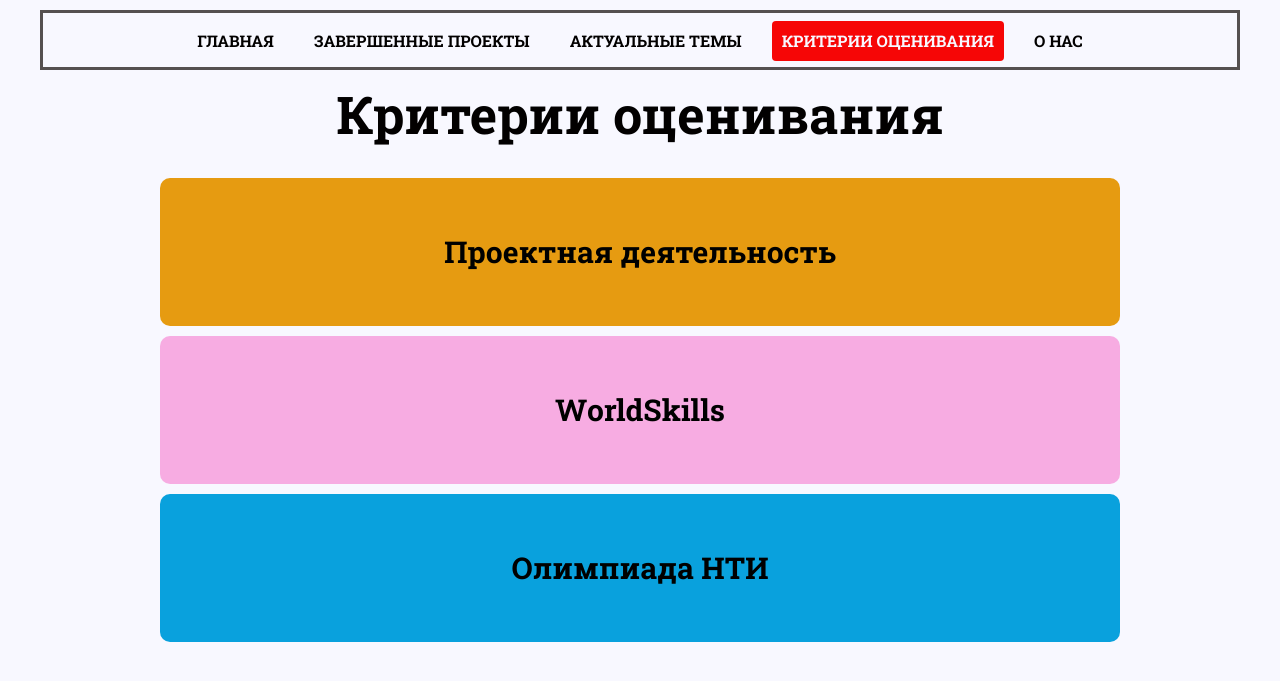
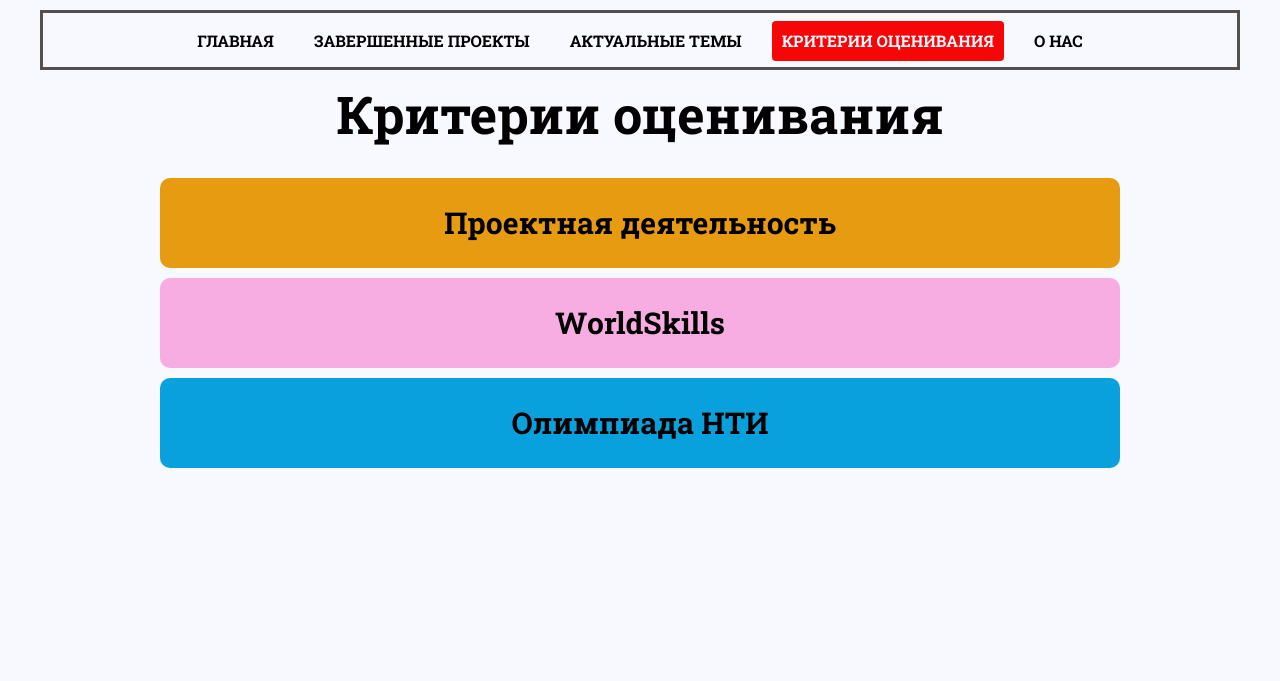
Before and after one commit to AGENTS-OF-FUTURE/GIT-AGENTS-OF-FUTURE, a PHP site: page /indexCriteria.html in a window 1280 px wide. Shown: the top 681 px of the page. Run offline with PHP 8.4, Linux system fonts and the light colour scheme.

Commit message:
Update styleCriteria.css

```diff
--- a/Pages/Criteria/styleCriteria.css
+++ b/Pages/Criteria/styleCriteria.css
@@ -80,8 +80,6 @@ body{
 
 
 /*Criteria_header*/
-
-/*Criteriapage_header*/
 .Criteria_header {
   width:100%;
   height:80px;
@@ -128,7 +126,7 @@ body{
   text-align: center;
   justify-content: center;
   display: flex;
-  line-height: 148px;
+  line-height: 90px;
   transition: .2s linear;
   font-size: 30px;
   font-weight: bold;
@@ -139,7 +137,7 @@ body{
   text-align: center;
   justify-content: center;
   display: flex;
-  line-height: 148px;
+  line-height: 90px;
   transition: .2s linear;
   font-size: 30px;
   font-weight: bold;
@@ -150,7 +148,7 @@ body{
   text-align: center;
   justify-content: center;
   display: flex;
-  line-height: 148px;
+  line-height: 90px;
   transition: .2s linear;
   font-size: 30px;
   font-weight: bold;
@@ -170,4 +168,4 @@ body{
   background-color: rgb(12, 118, 160);
   color: #f8f8ff;
 }
-/*MainPage_header*/
+/*Criteria_header*/
```
